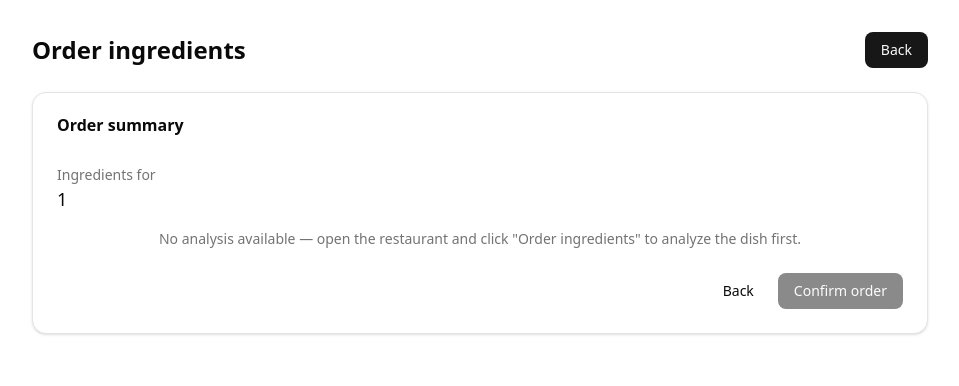
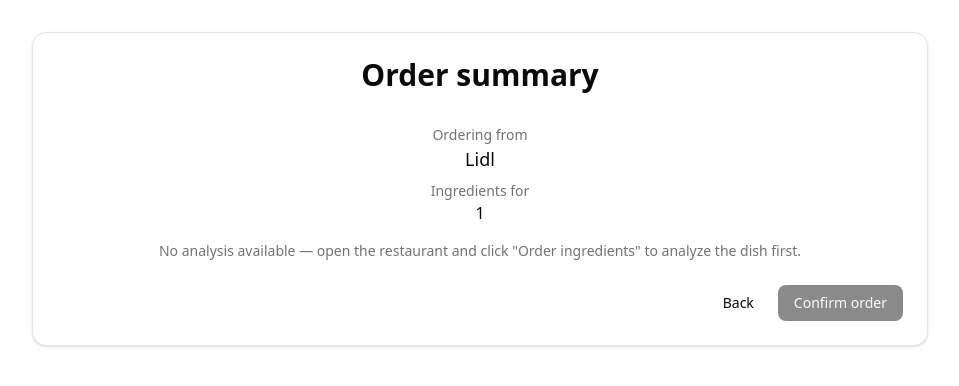
Before and after one commit to ptzburn/junction25, a Next.js app: page /order/1 in a window 1280 px wide. Shown: the top 386 px of the page, without its empty margins (160-1119 px from the left). Built offline with nearby package versions, Linux system fonts and the light colour scheme.

Commit message:
Updated Order Summary

```diff
--- a/src/app/order/[dishId]/page.tsx
+++ b/src/app/order/[dishId]/page.tsx
@@ -6,6 +6,8 @@ import Link from "next/link";
 import { Button } from "@/components/ui/button";
 import { Spinner } from "@/components/ui/spinner";
 import { Card, CardContent, CardHeader, CardTitle, CardFooter } from "@/components/ui/card";
+import dishesJson from "../../../../data/dishes.json";
+import restaurantsJson from "../../../../data/restaurants.json";
 
 type Props = {
   params: { dishId: string };
@@ -34,7 +36,21 @@ export default function OrderDishPage({ params }: Props) {
     }
   }, [dishId]);
 
+  // Temporarily hardcode the store name to simplify testing / UI
+  const storeName = "Lidl";
+
+
   const ingredients = analysis?.ingredients ?? [];
+
+  const dishName = useMemo(() => {
+    try {
+      const dishes = (dishesJson as any).restaurantDishes as any[];
+      const dish = dishes.find((d) => d.id === dishId);
+      return dish ? dish.name : null;
+    } catch (e) {
+      return null;
+    }
+  }, [dishId]);
 
   const prices = useMemo(() => {
     if (!ingredients.length) return [] as number[];
@@ -114,21 +130,18 @@ export default function OrderDishPage({ params }: Props) {
   return (
     <main className="bg-background text-foreground min-h-screen p-8">
       <div className="mx-auto max-w-4xl">
-        <div className="mb-6 flex items-center justify-between">
-          <h1 className="text-2xl font-semibold">Order ingredients</h1>
-          <Button asChild>
-            <Link href="/">Back</Link>
-          </Button>
-        </div>
+        {/* top heading removed; using centered Order summary inside the card */}
 
         <Card>
           <CardHeader>
-            <CardTitle>Order summary</CardTitle>
+            <CardTitle className="text-3xl text-center font-bold">Order summary</CardTitle>
           </CardHeader>
           <CardContent>
-            <div className="mb-4">
-              <div className="text-sm text-muted-foreground">Ingredients for</div>
-              <div className="font-medium text-lg">{dishId}</div>
+            <div className="mb-4 text-center">
+              <div className="text-sm text-muted-foreground">Ordering from</div>
+              <div className="font-medium text-lg">{storeName ?? dishId}</div>
+              <div className="mt-2 text-sm text-muted-foreground">Ingredients for</div>
+              <div className="font-medium">{dishName ?? dishId}</div>
             </div>
 
             {analysis ? (
```
